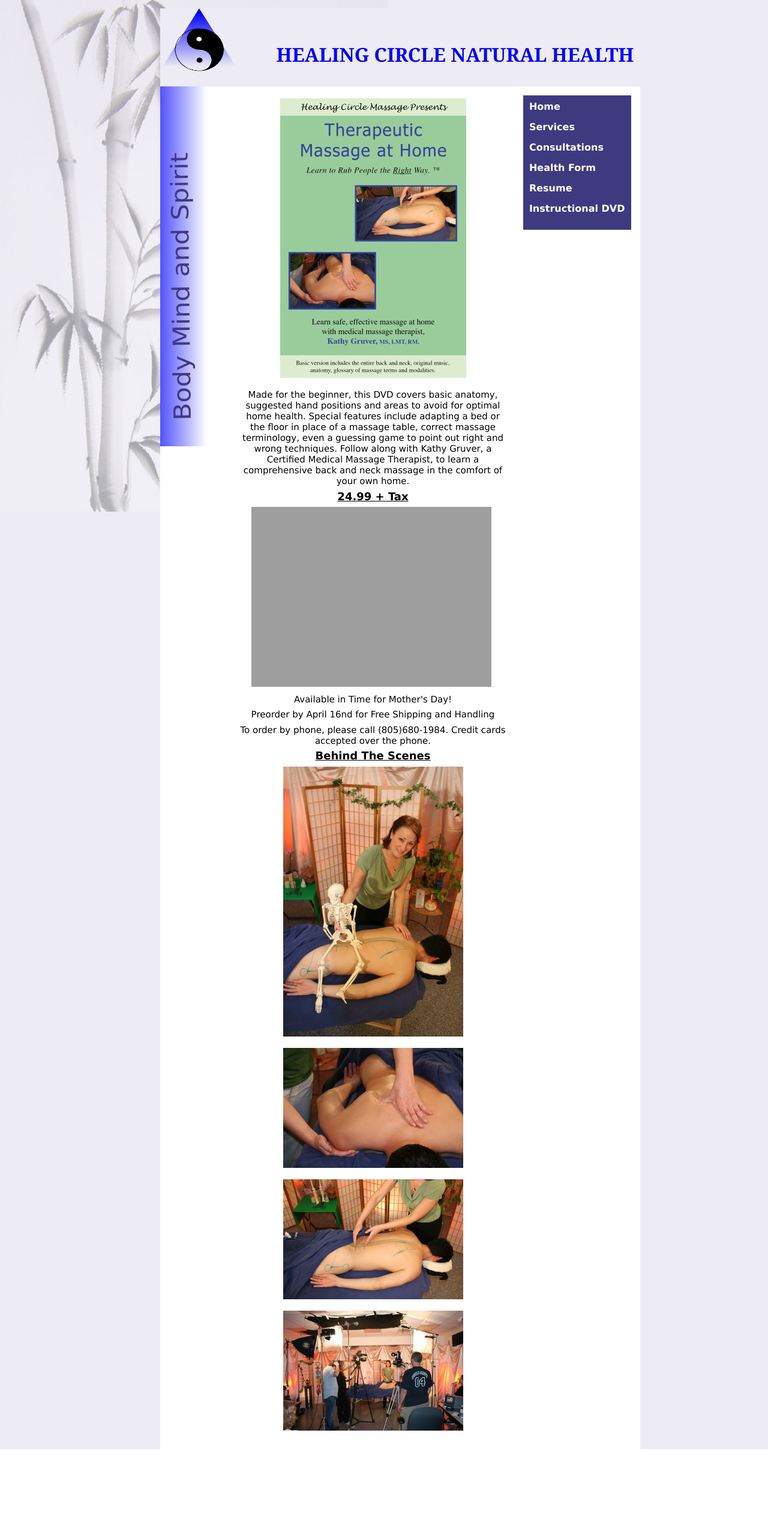
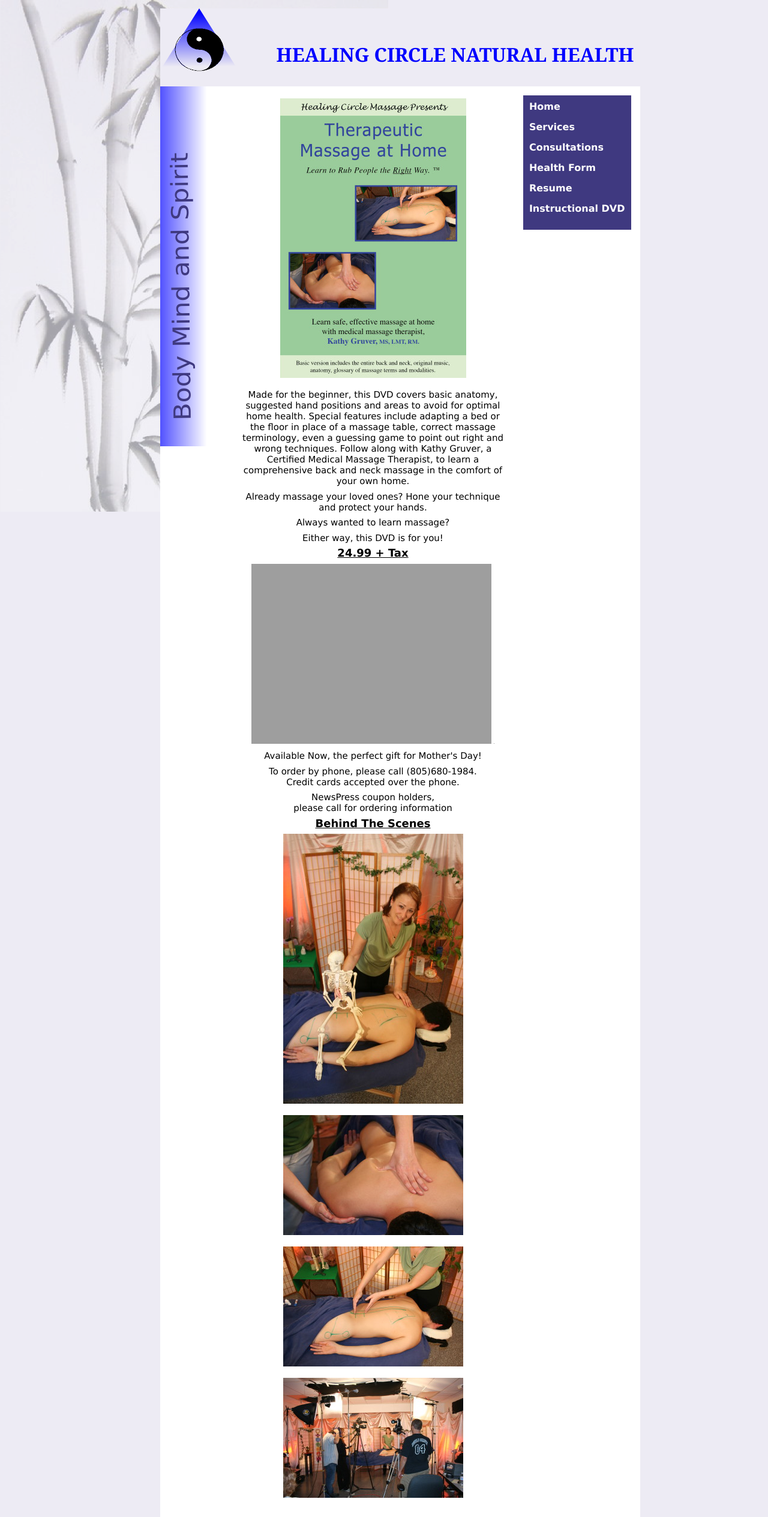
Before and after one commit to emlprime/healingcirclenaturalhealth, a Django app: template templates/instructional_dvd.html in a window 1280 px wide. Shown: the whole page at 60% size. Before the commit the page ends 2416 px from the top, so only its background shows below. Run offline with Django 3.2, Linux system fonts and the light colour scheme; the template is opened without the code that fills it, so the values that code supplies are empty; grey boxes are pictures that could not be loaded.

Commit message:
changed from pre order to order now

```diff
--- a/templates/instructional_dvd.html
+++ b/templates/instructional_dvd.html
@@ -8,7 +8,12 @@
 
 <div id="dvd_info">
   <p>Made for the beginner, this DVD covers basic anatomy, suggested hand positions and areas to avoid for optimal home health.  Special features include adapting a bed or the floor in place of a massage table, correct massage terminology, even a guessing game to point out right and wrong techniques.  Follow along with Kathy Gruver, a Certified Medical Massage Therapist, to learn a comprehensive back and neck massage in the comfort of your own home.</p>
-  <h2>24.99 + Tax</h2>
+
+<p>Already massage your loved ones? Hone your technique and protect your hands.</p>
+<p>Always wanted to learn massage?</p>
+<p>Either way, this DVD is for you!</p>
+
+   <h2>24.99 + Tax</h2>
 	<p>
 	  <form action="https://www.paypal.com/cgi-bin/webscr" method="post">
 
@@ -23,9 +28,9 @@
 	    <img alt=" " border="0" src="https://www.paypal.com/en_US/i/scr/pixel.gif" width="1" height="1" />
 	  </form>
 	</p>
-  <p>Available in Time for Mother's Day!</p>
-  <p>Preorder by April 16nd for Free Shipping and Handling</p>
-  <p>To order by phone, please call (805)680-1984. Credit cards accepted over the phone.</p>
+  <p>Available Now, the perfect gift for Mother's Day!</p>
+  <p>To order by phone, please call (805)680-1984. <br/>Credit cards accepted over the phone.</p>
+  <p>NewsPress coupon holders, <br/>please call for ordering information</p>
 </div>
 
 <div id="behind_the_scenes">
```
